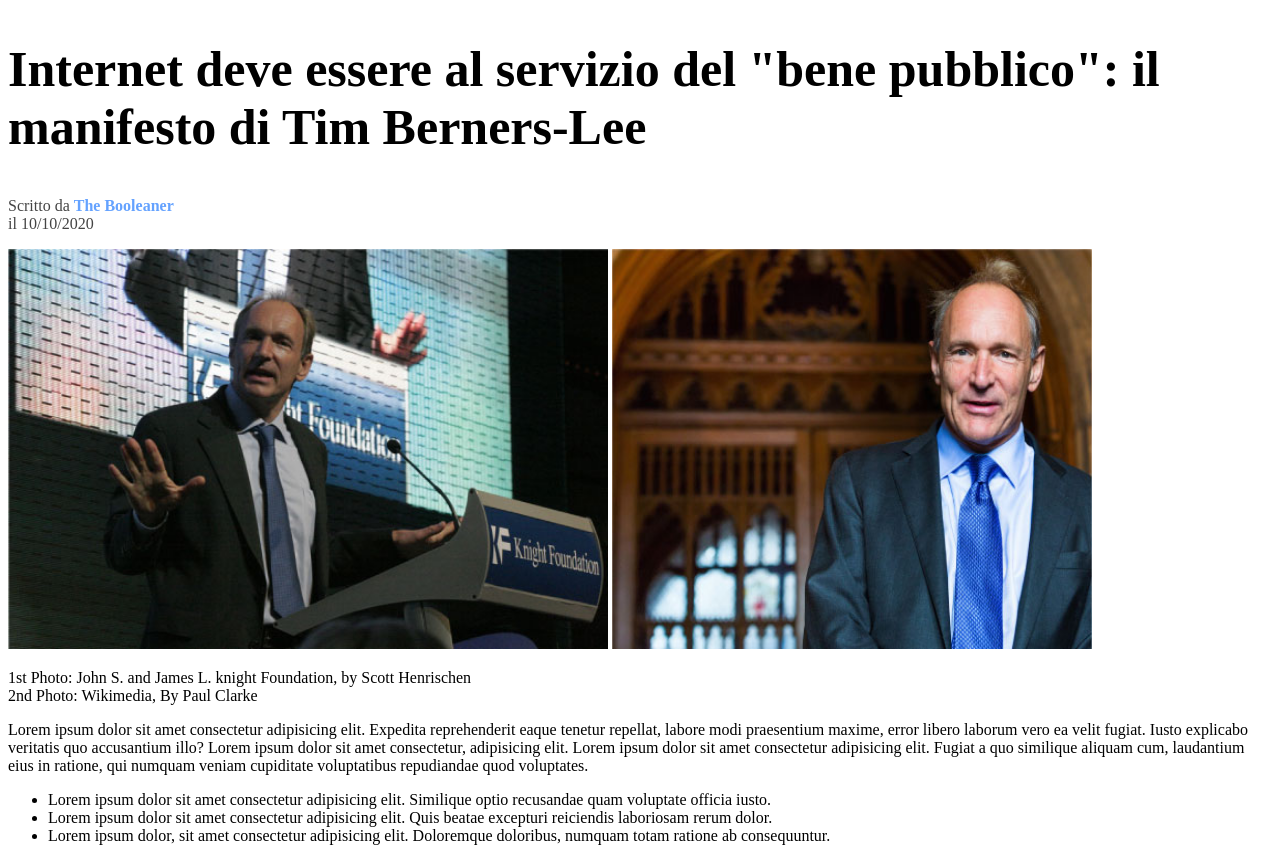
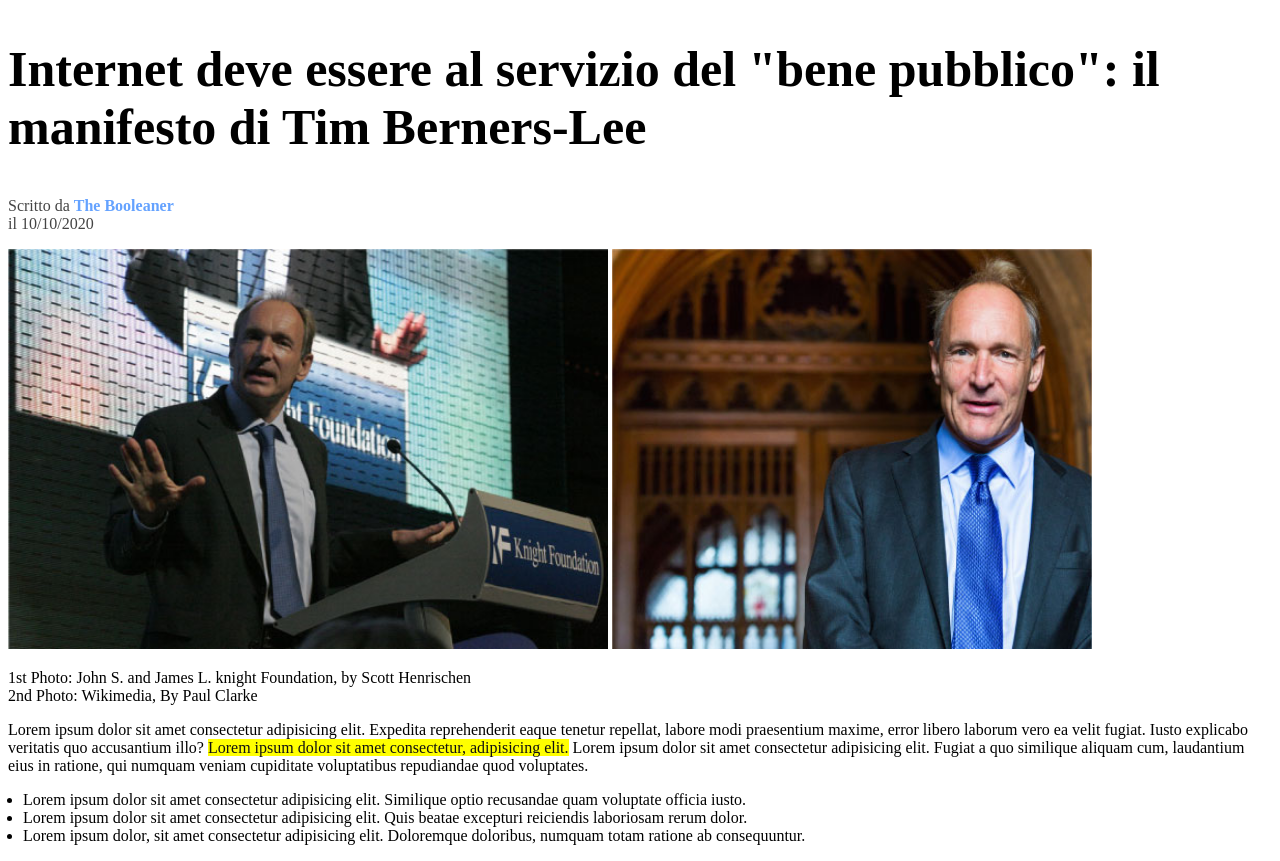
Before and after one commit to giuseppemele94/html-css-booleaner, a plain HTML site: page index.html in a window 1280 px wide. Shown: the part 150-1011 px from the top of the page. Drawn offline with Linux system fonts and the light colour scheme.

Commit message:
style : stile section list padding a sinistra

```diff
--- a/styles/style.css
+++ b/styles/style.css
@@ -37,3 +37,23 @@
 .second-photo {
     width : 480px; height : 400px;
 }
+
+.article-description2 {
+    font-family: 'Times New Roman', Times, serif;
+    font-size: 16px;
+    font-weight: 500;
+
+}
+
+
+.article-color-background {
+    font-family: 'Times New Roman', Times, serif;
+    color: #111;
+    background-color: yellow;
+
+}
+
+.article-list ul {
+  list-style: disc;
+  padding-left: 15px; /* riduce lo spazio predefinito (default ≈ 40px) */
+}
```
